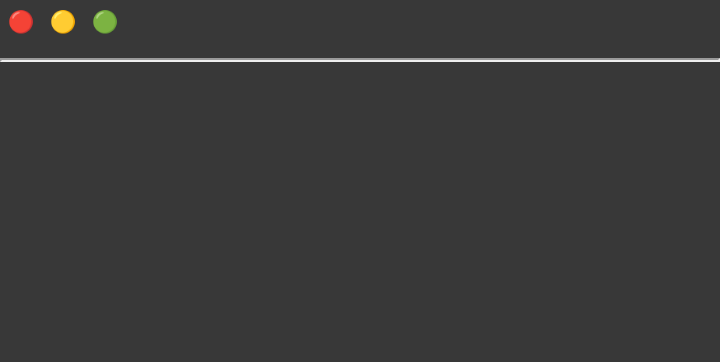
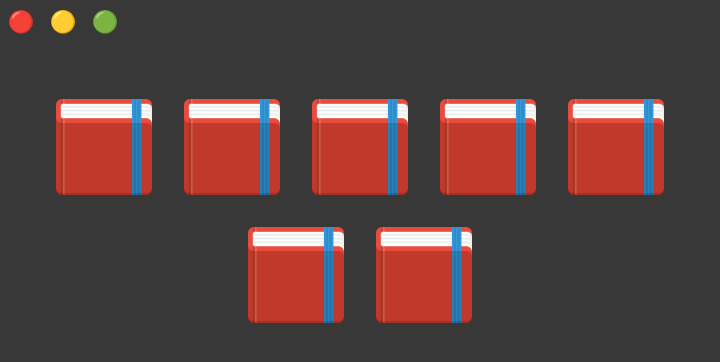
Before and after one commit to EduardoMaltauro/Electron-LeitorPDF, an Electron app: page src/public/inicio.html in a window 720 px wide. Drawn offline with Linux system fonts and the light colour scheme.

Commit message:
Electron

```diff
--- a/package.json
+++ b/package.json
@@ -10,6 +10,6 @@
   "author": "Eduardo Luís Maltauro",
   "license": "ISC",
   "devDependencies": {
-    "electron": "^27.1.0"
+    "electron": "^27.1.2"
   }
 }
--- a/src/public/inicio.html
+++ b/src/public/inicio.html
@@ -20,5 +20,24 @@
     <div class="leitura-janela">
         <iframe src="" height="0px" width="100%"></iframe>
     </div>
+    <div class="principal-janela">
+        <img src="./icon.png" alt="PDF" onclick="abrirPDF('../documents/Livro1.pdf')">
+        <img src="./icon.png" alt="PDF" onclick="abrirPDF('../documents/Livro2.pdf')">
+        <img src="./icon.png" alt="PDF" onclick="abrirPDF('../documents/Livro3.pdf')">
+        <img src="./icon.png" alt="PDF" onclick="abrirPDF('../documents/Livro4.pdf')">
+        <img src="./icon.png" alt="PDF" onclick="abrirPDF('../documents/Livro5.pdf')">
+        <img src="./icon.png" alt="PDF" onclick="abrirPDF('../documents/Livro6.pdf')">
+        <img src="./icon.png" alt="PDF" onclick="abrirPDF('../documents/Livro7.pdf')">
+    </div>
+
+    <script>
+        function abrirPDF(endereco){
+            const campo = document.querySelector("iframe")
+
+            campo.setAttribute("src", endereco)
+            campo.setAttribute("height", "500px")
+
+        }
+    </script>
 </body>
 </html>
--- a/src/public/style.css
+++ b/src/public/style.css
@@ -28,3 +28,22 @@ body{
     height: 42px;
     width: 42px;
 }
+
+iframe {
+    border: none;
+}
+
+.principal-janela{
+    display: flex;
+    /* quebrar quando chegar na borda */
+    flex-wrap: wrap;
+    justify-content: center;
+    /* espaço entre itens */
+    gap: 32px;
+    margin: 32px;
+}
+
+.principal-janela img{
+    height: 96px;
+    width: 96px;
+}
```
Also changed, not shown: 1 other file.
